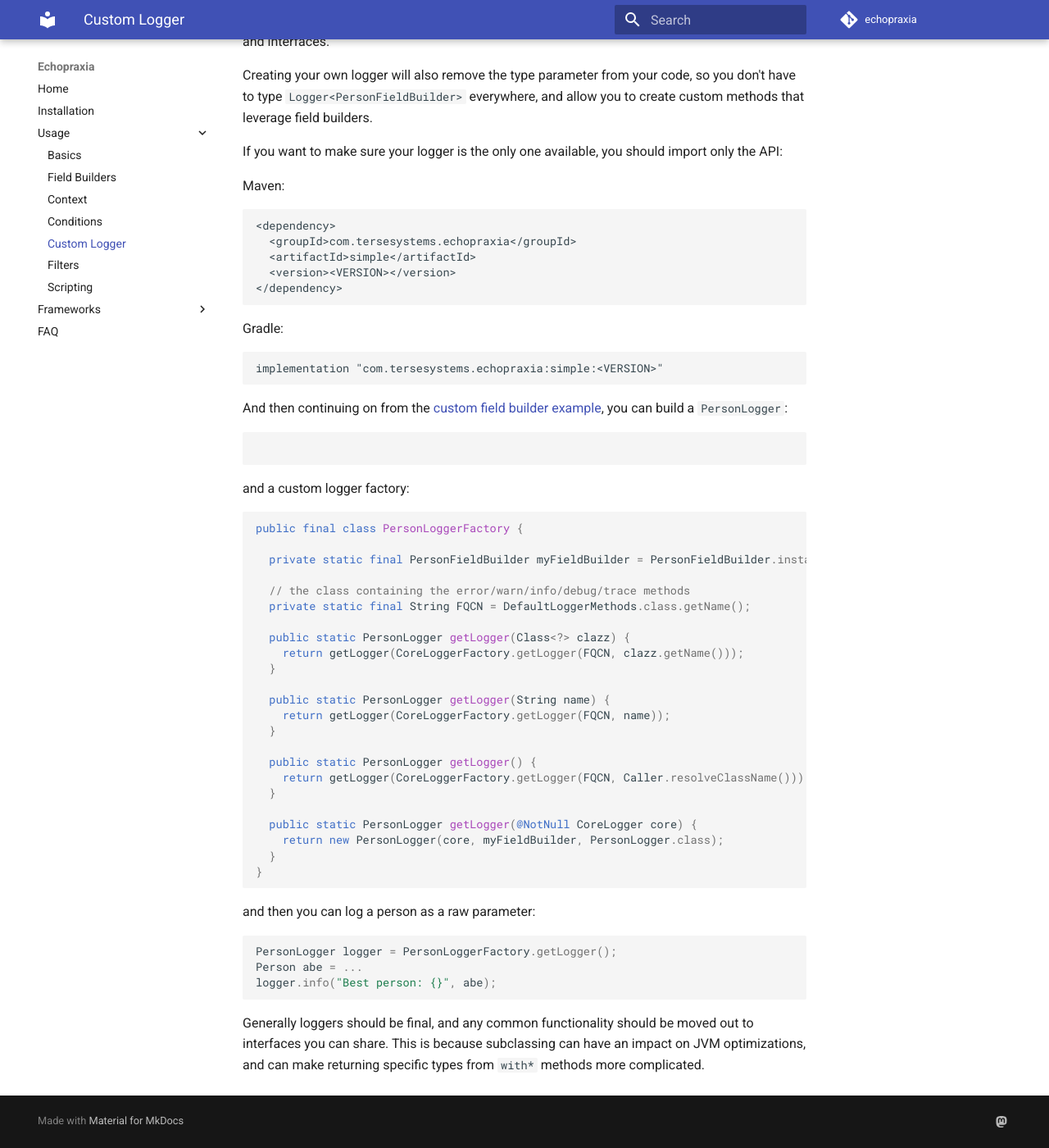
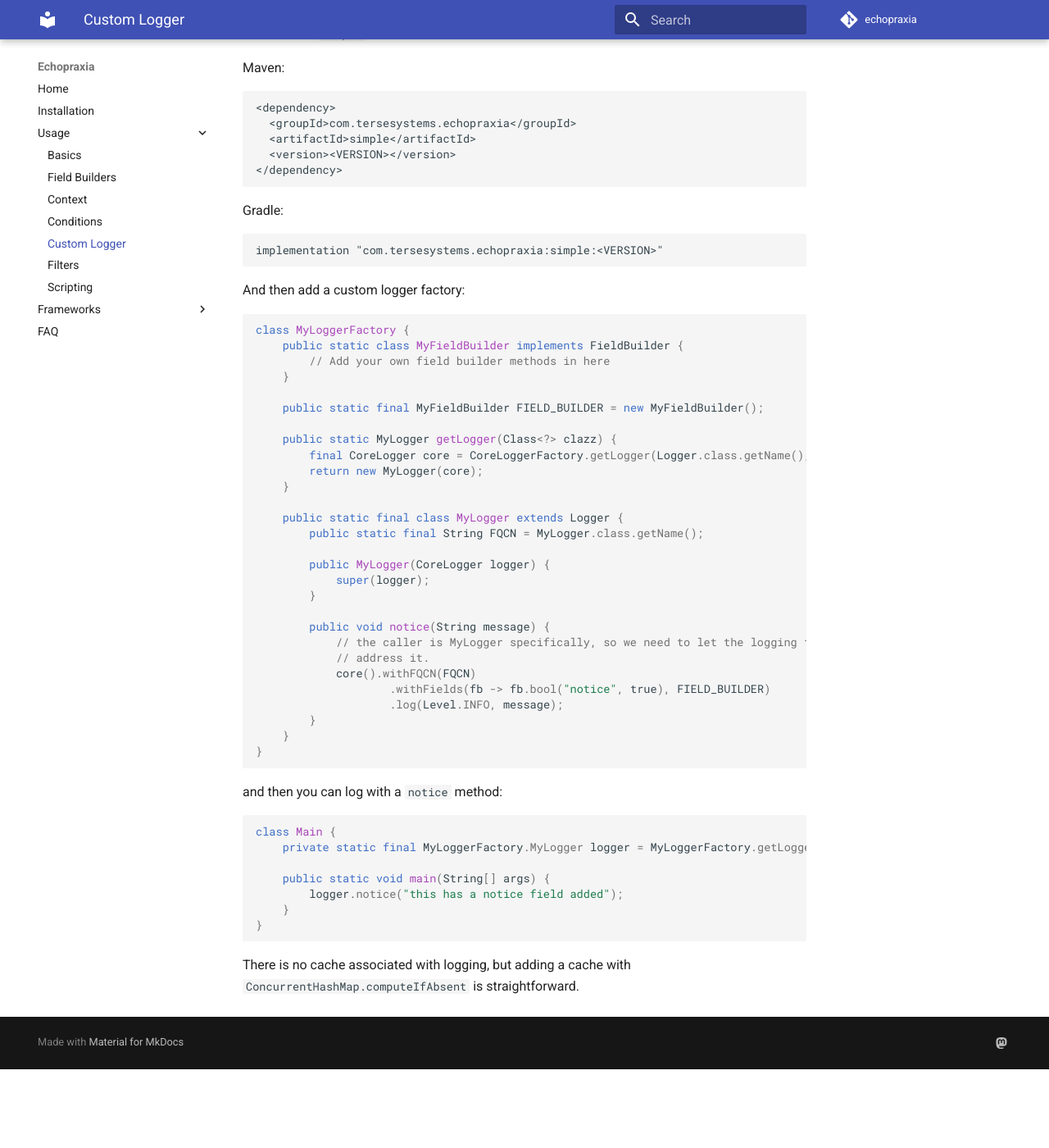
Before and after one commit to tersesystems/echopraxia, an MkDocs documentation site: the page built from docs/usage/logger.md, in a window 1280 px wide and 1400 px high, scrolled down 193 px. Shown: the whole window at 82% size. Built offline with MkDocs 1.6.1 and Material for MkDocs 9.7.7, drawn with Linux system fonts in a browser that asks for light colours; comment, search, counter and statistics services are not loaded; the version menu is left out; after the commit the page ends 1497 px from its top, so only the background shows below that; some of the changed text lies outside the part shown.

Commit message:
Yet more documentation cleanup (#361)
* More cleanup

* fmt

````diff
--- a/docs/usage/logger.md
+++ b/docs/usage/logger.md
@@ -1,11 +1,8 @@
-
 # Custom Logger
 
-If you are using a particular set of field builders for your domain and want them available by default, it's easy to create your own logger with your own field builder, using the support classes and interfaces.
+If you want to create a custom `Logger` class that has its own methods, you can do so easily.
 
-Creating your own logger will also remove the type parameter from your code, so you don't have to type `Logger<PersonFieldBuilder>` everywhere, and allow you to create custom methods that leverage field builders.
-
-If you want to make sure your logger is the only one available, you should import only the API:
+First add the `simple` module:
 
 Maven:
 
@@ -23,46 +20,51 @@
 implementation "com.tersesystems.echopraxia:simple:<VERSION>"
 ```
 
-And then continuing on from the [custom field builder example](https://github.com/tersesystems/echopraxia-examples/blob/main/custom-field-builder/README.md), you can build a `PersonLogger`:
+And then add a custom logger factory:
+
+```java
+
+class MyLoggerFactory {
+    public static class MyFieldBuilder implements FieldBuilder {
+        // Add your own field builder methods in here
+    }
+
+    public static final MyFieldBuilder FIELD_BUILDER = new MyFieldBuilder();
+
+    public static MyLogger getLogger(Class<?> clazz) {
+        final CoreLogger core = CoreLoggerFactory.getLogger(Logger.class.getName(), clazz);
+        return new MyLogger(core);
+    }
+
+    public static final class MyLogger extends Logger {
+        public static final String FQCN = MyLogger.class.getName();
+
+        public MyLogger(CoreLogger logger) {
+            super(logger);
+        }
+
+        public void notice(String message) {
+            // the caller is MyLogger specifically, so we need to let the logging framework know how to
+            // address it.
+            core().withFQCN(FQCN)
+                    .withFields(fb -> fb.bool("notice", true), FIELD_BUILDER)
+                    .log(Level.INFO, message);
+        }
+    }
+}
 
 ```
 
-```
-
-and a custom logger factory:
+and then you can log with a `notice` method:
 
 ```java
-public final class PersonLoggerFactory {
+class Main {
+    private static final MyLoggerFactory.MyLogger logger = MyLoggerFactory.getLogger(Main.class);
 
-  private static final PersonFieldBuilder myFieldBuilder = PersonFieldBuilder.instance;
-
-  // the class containing the error/warn/info/debug/trace methods
-  private static final String FQCN = DefaultLoggerMethods.class.getName();
-
-  public static PersonLogger getLogger(Class<?> clazz) {
-    return getLogger(CoreLoggerFactory.getLogger(FQCN, clazz.getName()));
-  }
-
-  public static PersonLogger getLogger(String name) {
-    return getLogger(CoreLoggerFactory.getLogger(FQCN, name));
-  }
-
-  public static PersonLogger getLogger() {
-    return getLogger(CoreLoggerFactory.getLogger(FQCN, Caller.resolveClassName()));
-  }
-
-  public static PersonLogger getLogger(@NotNull CoreLogger core) {
-    return new PersonLogger(core, myFieldBuilder, PersonLogger.class);
-  }
+    public static void main(String[] args) {
+        logger.notice("this has a notice field added");
+    }
 }
 ```
 
-and then you can log a person as a raw parameter:
-
-```java
-PersonLogger logger = PersonLoggerFactory.getLogger();
-Person abe = ...
-logger.info("Best person: {}", abe);
-```
-
-Generally loggers should be final, and any common functionality should be moved out to interfaces you can share.  This is because subclassing can have an impact on JVM optimizations, and can make returning specific types from `with*` methods more complicated.
+There is no cache associated with logging, but adding a cache with `ConcurrentHashMap.computeIfAbsent` is straightforward.
````
Also changed, not shown: docs/frameworks/log4j2.md (+1 -1 lines), docs/frameworks/logback.md (+1 -1 lines), docs/usage/context.md (+1 -1 lines), docs/usage/filters.md (+3 -4 lines), docs/usage/scripting.md (+1 -2 lines), 1 other file.
